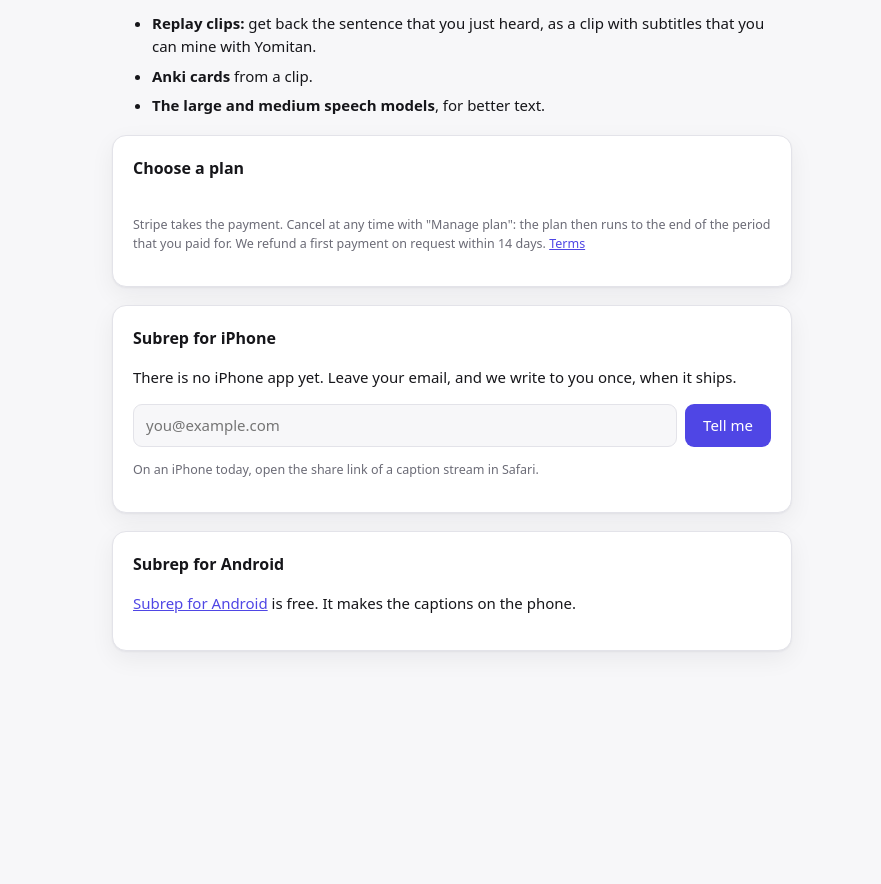
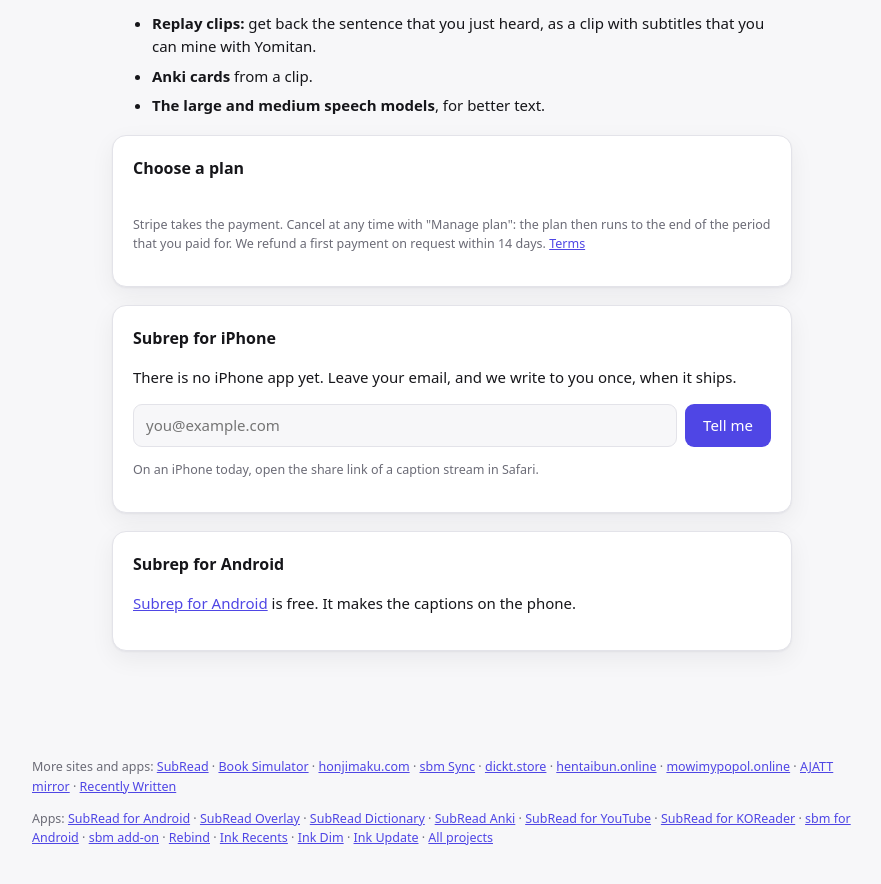
Before and after one commit to equwal/subplz-web, a website: page frontend/subrep.html in a window 1280 px wide. Shown: the part 182-1066 px from the top of the page, without its empty margins (188-1069 px from the left). Before the commit the page ends 893 px from the top, so only its background shows below. Drawn offline with Linux system fonts and the light colour scheme; no server answers.

Commit message:
Link the other sites and apps of the author
The footer of the book page and of the Subrep page lists the other sites and apps. The README has a More projects section.

```diff
--- a/frontend/subrep.html
+++ b/frontend/subrep.html
@@ -89,6 +89,36 @@
       free. It makes the captions on the phone.</p>
   </section>
 </main>
+<footer>
+  <nav class="muted small" aria-label="More sites and apps">
+    <p>More sites and apps:
+      <a href="/" title="Read along with an audiobook.">SubRead</a> ·
+      <a href="https://booksimulator.com/" target="_blank" rel="noopener" title="A reading room for Aozora Bunko and Project Gutenberg books.">Book Simulator</a> ·
+      <a href="https://honjimaku.com/" target="_blank" rel="noopener" title="Subtitles for Japanese audiobooks.">honjimaku.com</a> ·
+      <a href="https://sbmsync.com/" target="_blank" rel="noopener" title="Your bookmarks, the same on every device.">sbm Sync</a> ·
+      <a href="https://dickt.store/" target="_blank" rel="noopener" title="Language-learning tools, flashcards and web toys.">dickt.store</a> ·
+      <a href="https://hentaibun.online/" target="_blank" rel="noopener" title="Learn kanbun and kobun.">hentaibun.online</a> ·
+      <a href="https://mowimypopol.online/" target="_blank" rel="noopener" title="Archival study materials for Polish.">mowimypopol.online</a> ·
+      <a href="https://alljapanesealltheti.me/" target="_blank" rel="noopener" title="All Japanese All The Time.">AJATT mirror</a> ·
+      <a href="https://recentlywritten.com/" target="_blank" rel="noopener" title="The blog.">Recently Written</a>
+    </p>
+    <p>Apps:
+      <a href="https://github.com/equwal/subread-android/releases/latest" target="_blank" rel="noopener">SubRead for Android</a> ·
+      <a href="https://github.com/equwal/subread-overlay/releases/latest" target="_blank" rel="noopener">SubRead Overlay</a> ·
+      <a href="https://github.com/equwal/subread-dictionary/releases/latest" target="_blank" rel="noopener">SubRead Dictionary</a> ·
+      <a href="https://github.com/equwal/subread-anki" target="_blank" rel="noopener">SubRead Anki</a> ·
+      <a href="https://github.com/equwal/subread-extension/releases/latest" target="_blank" rel="noopener">SubRead for YouTube</a> ·
+      <a href="https://github.com/equwal/subread.koplugin" target="_blank" rel="noopener">SubRead for KOReader</a> ·
+      <a href="https://github.com/equwal/sbm-android/releases/latest" target="_blank" rel="noopener">sbm for Android</a> ·
+      <a href="https://github.com/equwal/sbm-extension/releases/latest" target="_blank" rel="noopener">sbm add-on</a> ·
+      <a href="https://github.com/equwal/rebind/releases" target="_blank" rel="noopener">Rebind</a> ·
+      <a href="https://github.com/equwal/ink-recents/releases/latest" target="_blank" rel="noopener">Ink Recents</a> ·
+      <a href="https://github.com/equwal/ink-dim/releases/latest" target="_blank" rel="noopener">Ink Dim</a> ·
+      <a href="https://github.com/equwal/ink-update/releases/latest" target="_blank" rel="noopener">Ink Update</a> ·
+      <a href="https://recentlywritten.com/projects.html" target="_blank" rel="noopener">All projects</a>
+    </p>
+  </nav>
+</footer>
 <script type="module">
   const $ = (id) => document.getElementById(id);
   const say = (text) => { $('note').textContent = text; };
```
Also changed, not shown: frontend/index.html (+27 -0 lines), README.md, 1 other file.
